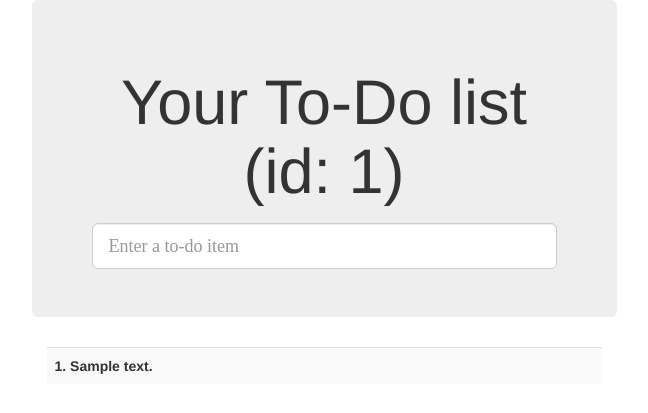
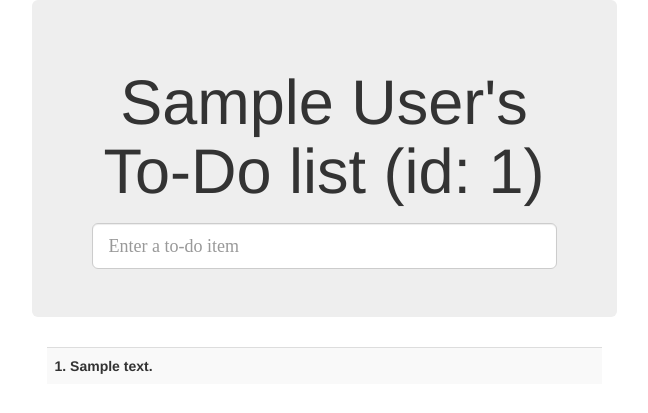
Before and after one commit to fernandezcuesta/TDDwithPython, a Django app: page /lists/1/ in a window 1280 px wide. Shown: the top 413 px of the page, without its empty margins (316-964 px from the left). Run offline with Django 3.2, Linux system fonts and the light colour scheme; tables that the repository leaves empty hold one stand-in row (values such as "Sample post"); some libraries are stand-ins or nearby versions.

```diff
--- a/lists/models.py
+++ b/lists/models.py
@@ -3,7 +3,7 @@ from django.core.urlresolvers import reverse
 # DONT FORGET TO MAKE THE MIGRATIONS AFTER MODIFYING THIS FILE !!! #############
 
 class List(models.Model):
-
+    author = models.TextField(default='John Doe')
     def get_absolute_url(self):
         return reverse('view_list', args=[self.id])
 
--- a/lists/templates/list.html
+++ b/lists/templates/list.html
@@ -1,6 +1,6 @@
 {% extends "base.html" %}
 
-{% block header_text %}Your To-Do list{% if list.id %} (id: {{ list.id }}){% endif %}{% endblock %}
+{% block header_text %}{{ list.author }}'s To-Do list{% if list.id %} (id: {{ list.id }}){% endif %}{% endblock %}
 
 {% block action %}{% url 'view_list' list.id %}{% endblock action %}
 
--- a/lists/views.py
+++ b/lists/views.py
@@ -32,7 +32,7 @@ def view_list(request, id):
 
 
 def new_list(request):
-    list_ = List.objects.create()
+    list_ = List.objects.create(author=request.user)
     item = Item.objects.create(text=request.POST['item_text'], list=list_)
     try:
         item.full_clean()
```
